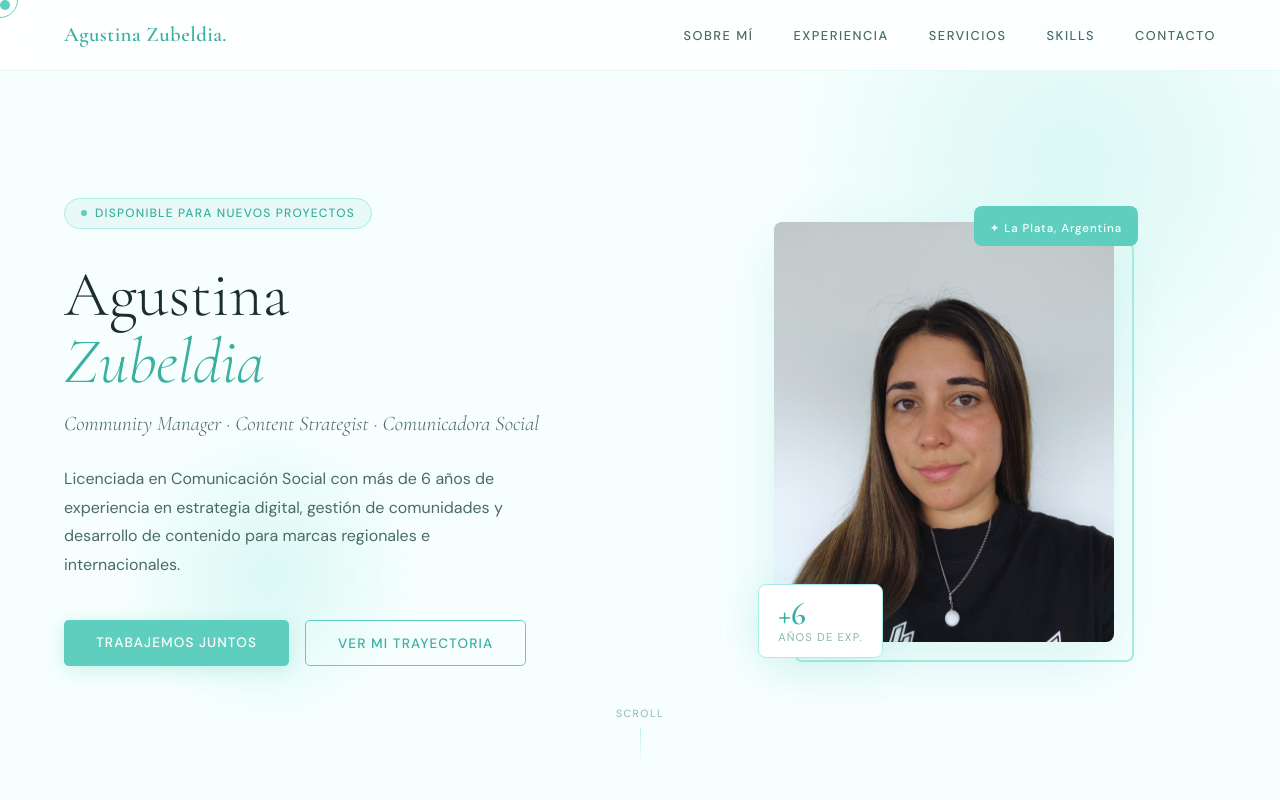
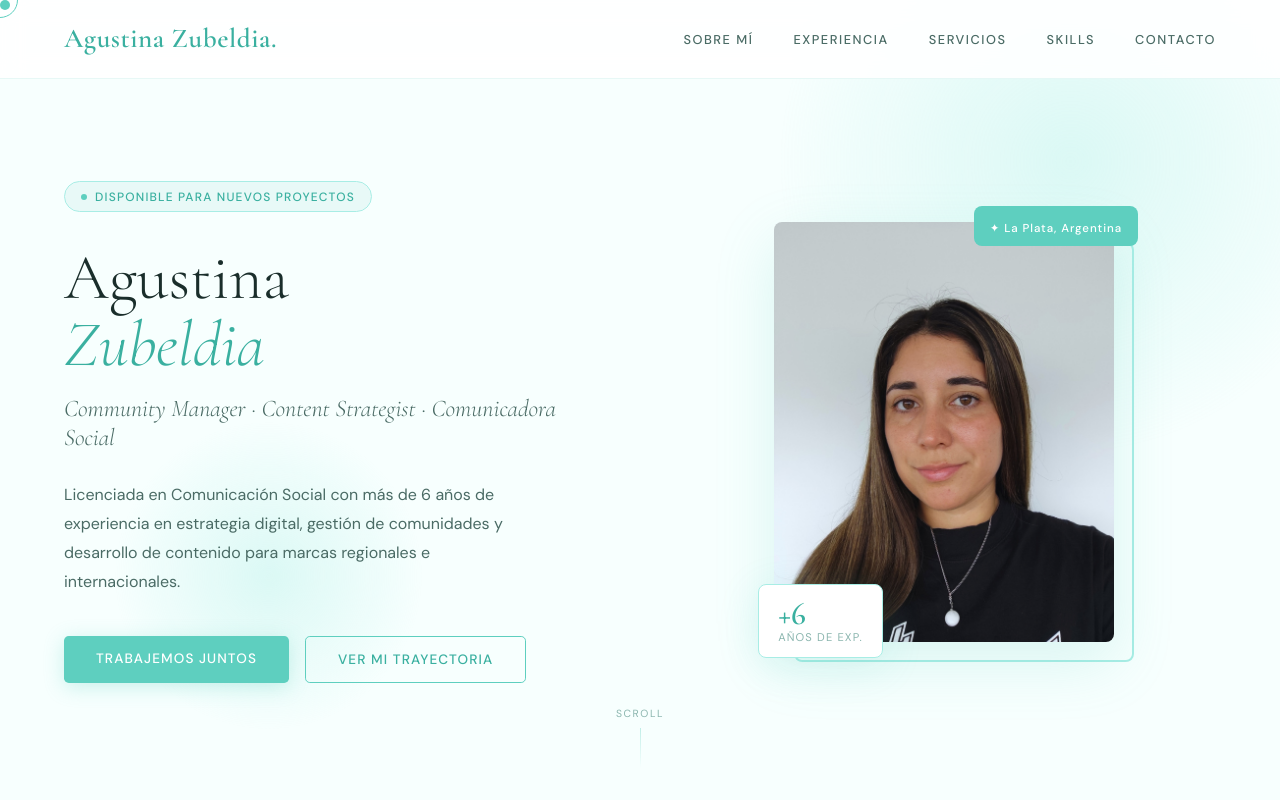
Before and after one commit to Matiasumz/aguszubel, a plain HTML site: page index.html in a window 1280 px wide. Shown: the top 800 px of the page. Drawn offline with nearby package versions, Linux system fonts and the light colour scheme.

Commit message:
se modifican fuentes y tamanio de letras

```diff
--- a/css/styles.css
+++ b/css/styles.css
@@ -113,7 +113,7 @@ ul {
 
 .nav__logo {
   font-family: var(--font-serif);
-  font-size: 1.3rem;
+  font-size: 1.7rem;
   font-weight: 600;
   color: var(--color-aqua-dark);
   letter-spacing: 0.02em;
@@ -316,7 +316,7 @@ ul {
 
 .hero__subtitle {
   font-family: var(--font-serif);
-  font-size: clamp(1rem, 2vw, 1.3rem);
+  font-size: clamp(1rem, 2vw, 1.5rem);
   font-weight: 300;
   font-style: italic;
   color: var(--color-text-mid);
```
